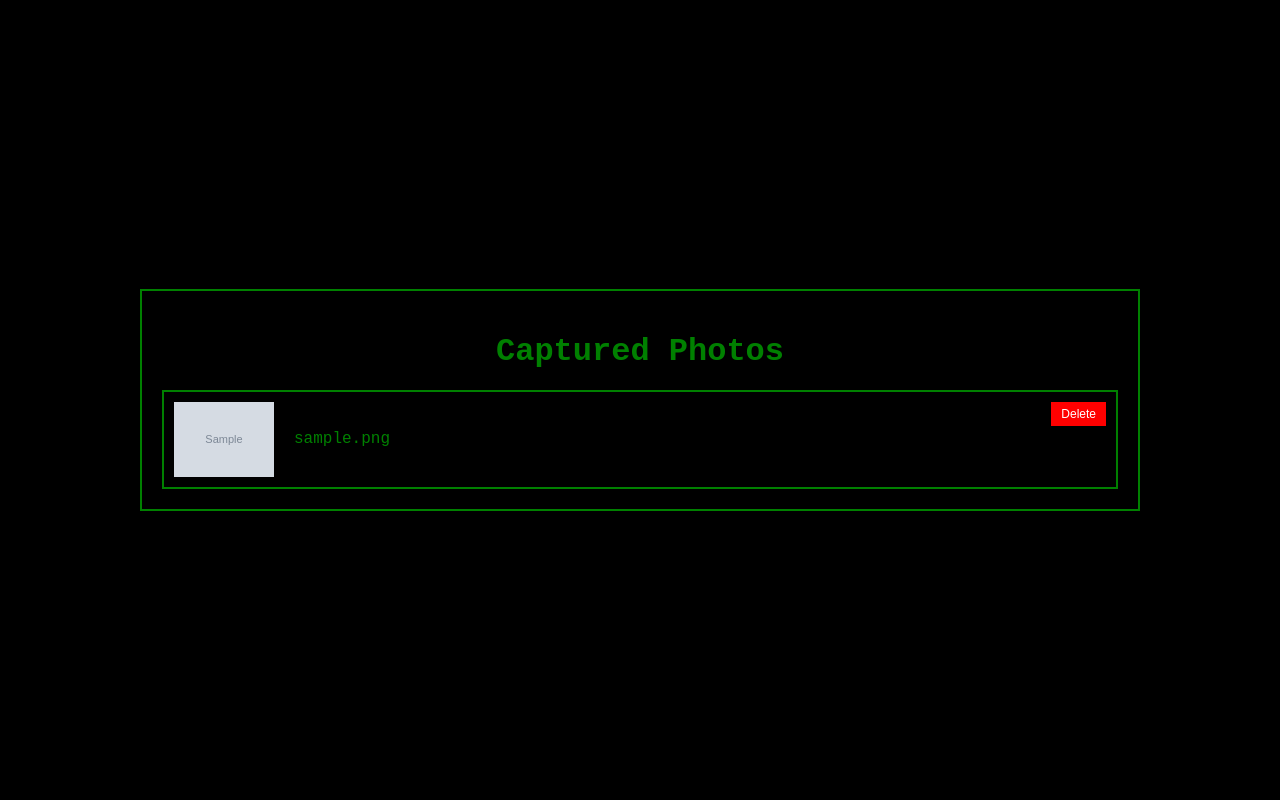
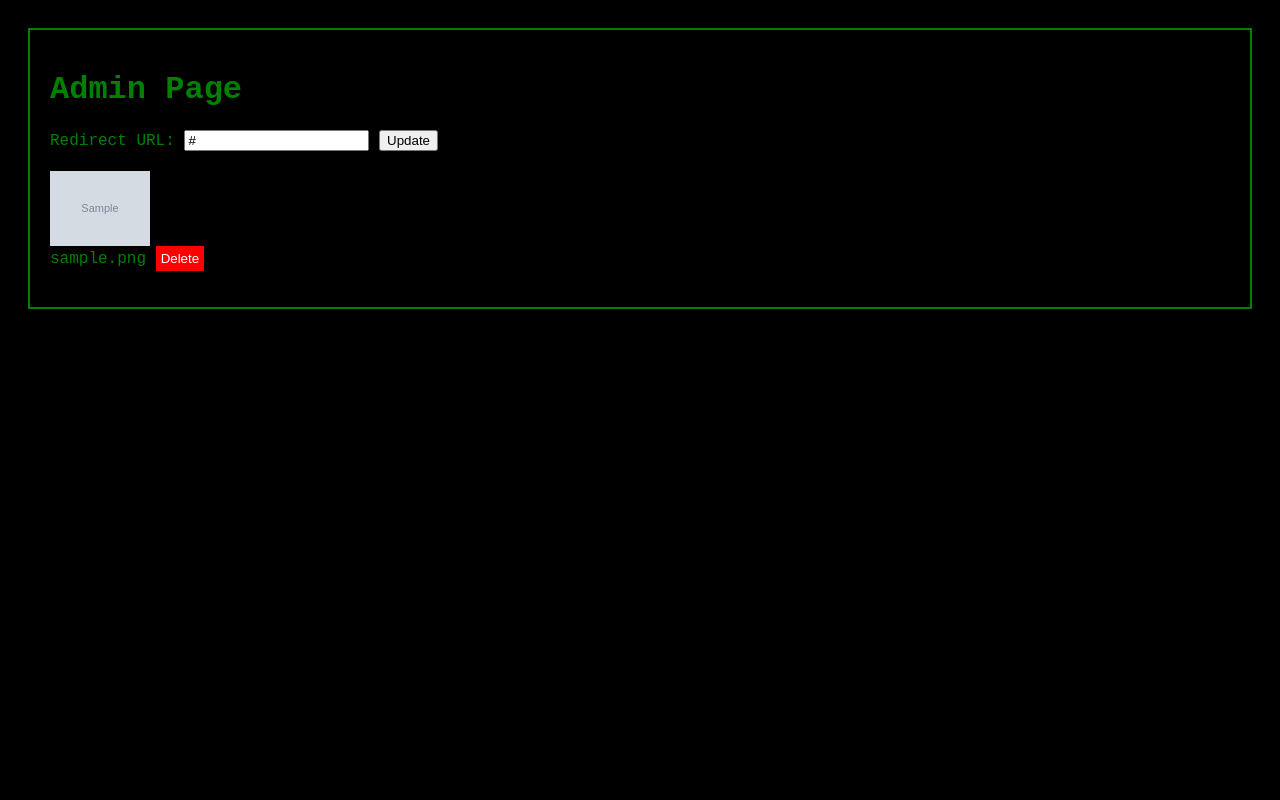
Before and after one commit to Gajarbotol/camhack, a Flask app: template templates/admin.html in a window 1280 px wide. Run offline with Flask 3, Linux system fonts and the light colour scheme; the template is opened without the code that fills it: most values are stand-ins (such as "Sample title", 1, 10 or a date in 2020); grey boxes marked "Sample" are stand-in pictures.

Commit message:
Update admin.html

```diff
--- a/templates/admin.html
+++ b/templates/admin.html
@@ -3,82 +3,64 @@
 <head>
     <meta charset="UTF-8">
     <meta name="viewport" content="width=device-width, initial-scale=1.0">
-    <title>Admin - Captured Photos</title>
+    <title>Admin Page</title>
     <style>
         body {
             background-color: black;
             color: green;
             font-family: 'Courier New', Courier, monospace;
-            display: flex;
-            flex-direction: column;
-            align-items: center;
-            justify-content: center;
-            height: 100vh;
-            margin: 0;
+            padding: 20px;
         }
         .container {
-            width: 90%;
-            max-width: 1000px;
             border: 2px solid green;
             padding: 20px;
-            box-sizing: border-box;
-            display: flex;
-            flex-direction: column;
-            align-items: center;
         }
-        h1 {
-            margin-bottom: 20px;
+        .image-list {
+            list-style-type: none;
+            padding: 0;
         }
-        #gallery {
-            width: 100%;
-            display: flex;
-            flex-direction: column;
-            gap: 10px;
+        .image-item {
+            margin-bottom: 10px;
         }
-        .image-container {
-            display: flex;
-            align-items: center;
-            border: 2px solid green;
-            padding: 10px;
-            position: relative;
+        .image-item img {
+            max-width: 100px;
+            display: block;
         }
-        .image-container img {
-            max-width: 100px;
-            height: auto;
-            margin-right: 20px;
-        }
-        .image-info {
-            flex-grow: 1;
+        .image-item a {
+            color: green;
+            text-decoration: none;
         }
         .delete-button {
             background-color: red;
+            color: white;
             border: none;
-            color: white;
-            padding: 5px 10px;
+            padding: 5px;
             cursor: pointer;
-            font-size: 12px;
-            position: absolute;
-            right: 10px;
-            top: 10px;
+        }
+        form {
+            margin-bottom: 20px;
         }
     </style>
 </head>
 <body>
     <div class="container">
-        <h1>Captured Photos</h1>
-        <div id="gallery">
+        <h1>Admin Page</h1>
+        <form action="/set_redirect_url" method="post">
+            <label for="redirect_url">Redirect URL:</label>
+            <input type="text" id="redirect_url" name="redirect_url" value="{{ redirect_url }}" required>
+            <button type="submit">Update</button>
+        </form>
+        <ul class="image-list">
             {% for image in images %}
-                <div class="image-container">
+                <li class="image-item">
                     <img src="{{ image }}" alt="Captured Photo">
-                    <div class="image-info">
-                        <p>{{ image.split('/').pop() }}</p>
-                    </div>
-                    <form action="/delete/{{ image }}" method="post" onsubmit="return confirm('Are you sure you want to delete this image?');">
+                    <a href="{{ image }}" target="_blank">{{ image.split('/').pop() }}</a>
+                    <form action="/delete/{{ image }}" method="post" style="display:inline;">
                         <button type="submit" class="delete-button">Delete</button>
                     </form>
-                </div>
+                </li>
             {% endfor %}
-        </div>
+        </ul>
     </div>
 </body>
 </html>
```
